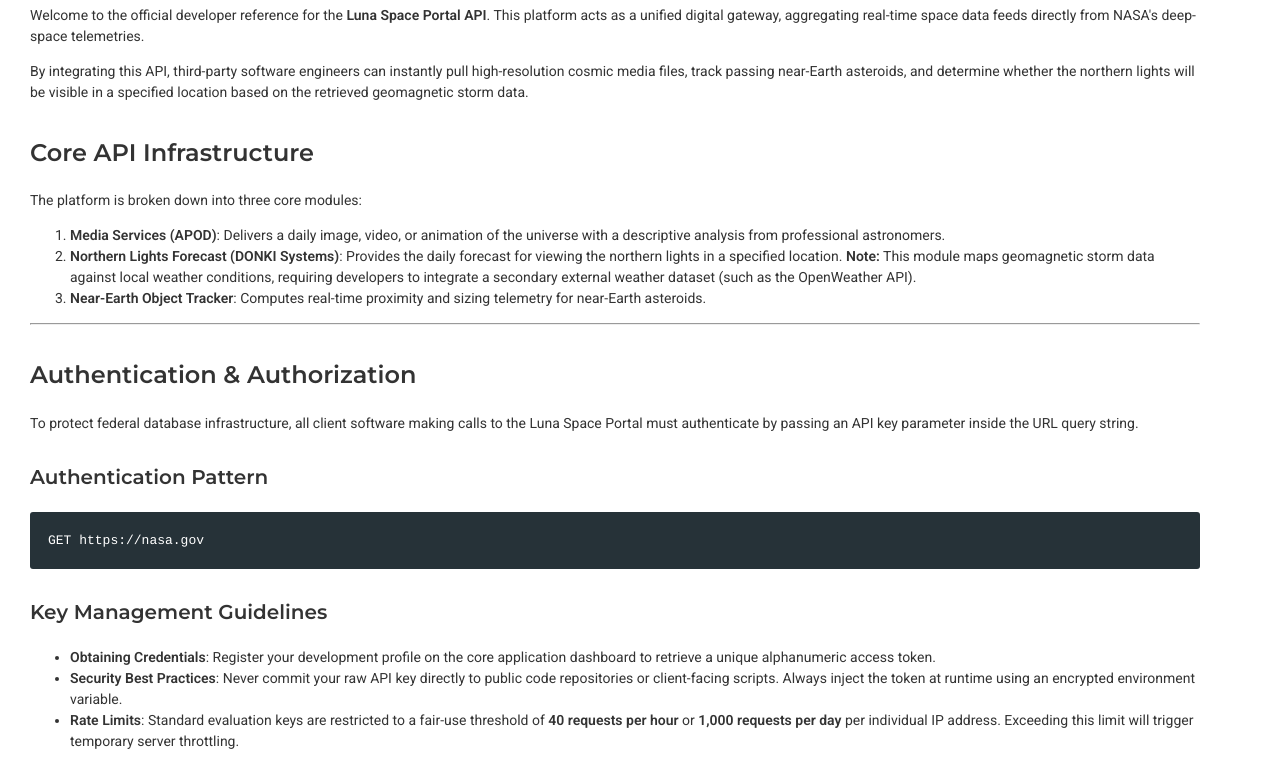
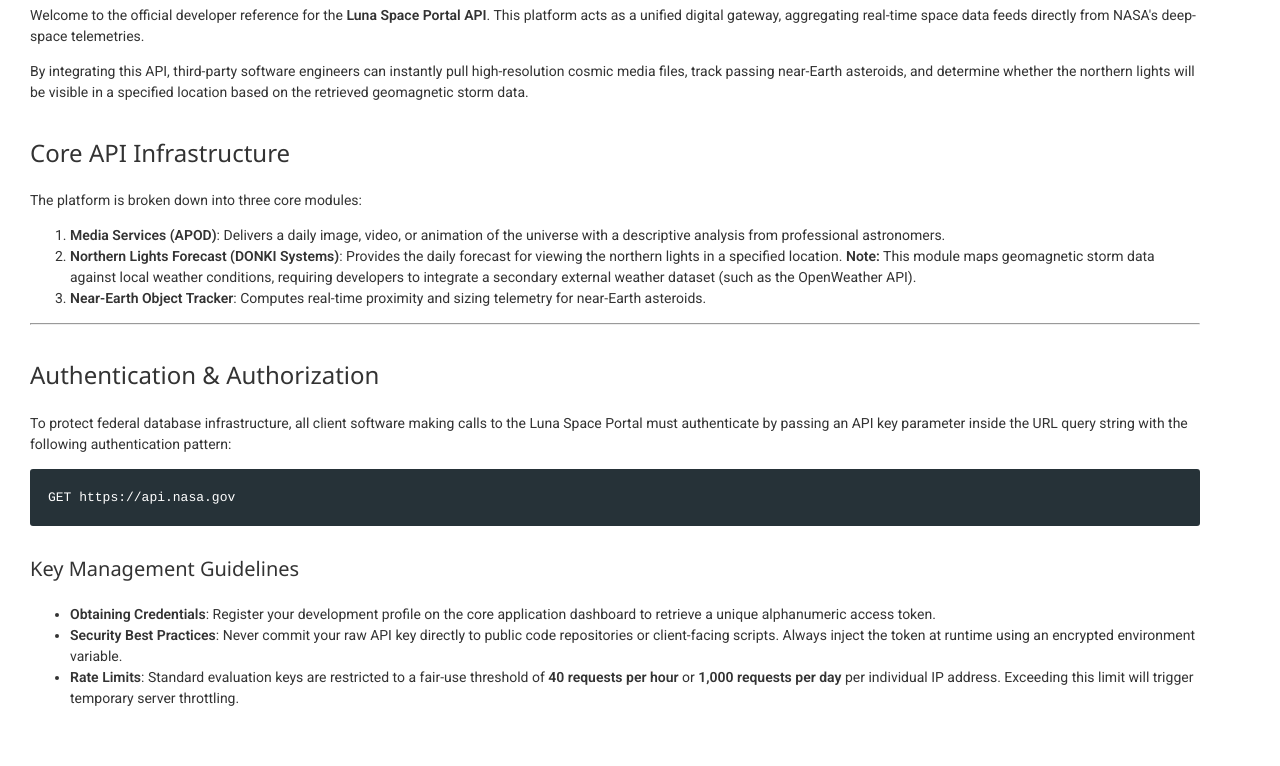
Before and after one commit to davidnhaugen-94/lsp, a website: page docs/intro.html in a window 1280 px wide. Shown: the part 75-841 px from the top of the page. After the commit the page ends 800 px from the top, so only its background shows below. Drawn offline with Linux system fonts and the light colour scheme.

Commit message:
Update heading style and fix Intro.

```diff
--- a/docs/intro.html
+++ b/docs/intro.html
@@ -18,9 +18,9 @@
 </ol>
 <hr>
 <h2>Authentication &amp; Authorization</h2>
-<p>To protect federal database infrastructure, all client software making calls to the Luna Space Portal must authenticate by passing an API key parameter inside the URL query string.</p>
-<h3>Authentication Pattern</h3>
-<pre><code class="language-http">GET https://nasa.gov
+<p>To protect federal database infrastructure, all client software making calls to the Luna Space Portal must authenticate by passing an API key parameter inside the URL query string with the following authentication pattern:</p>
+
+<pre><code class="language-http">GET https://api.nasa.gov
 </code></pre>
 <h3>Key Management Guidelines</h3>
 <ul>
--- a/styles.css
+++ b/styles.css
@@ -63,8 +63,8 @@
 h3,
 h4 {
   color: #333333;
-  font-family: Montserrat, sans-serif;
-  font-weight: 600;
+  font-family: 'Montserrat Regular', 'Segoe UI', 'Verdana', sans-serif;
+  font-weight: 400;
   line-height: 1.5;
 }
 
```
Also changed, not shown: docs/intro.md (+1 -2 lines).
